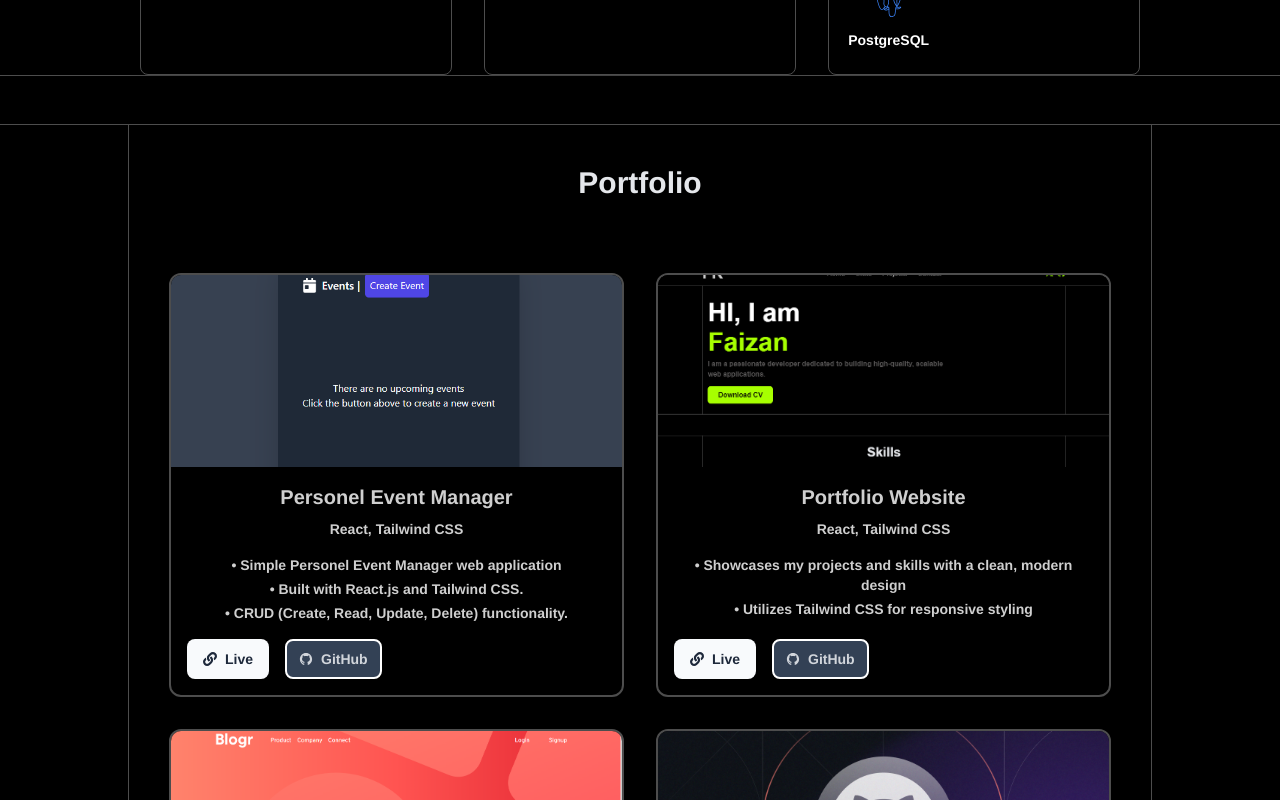
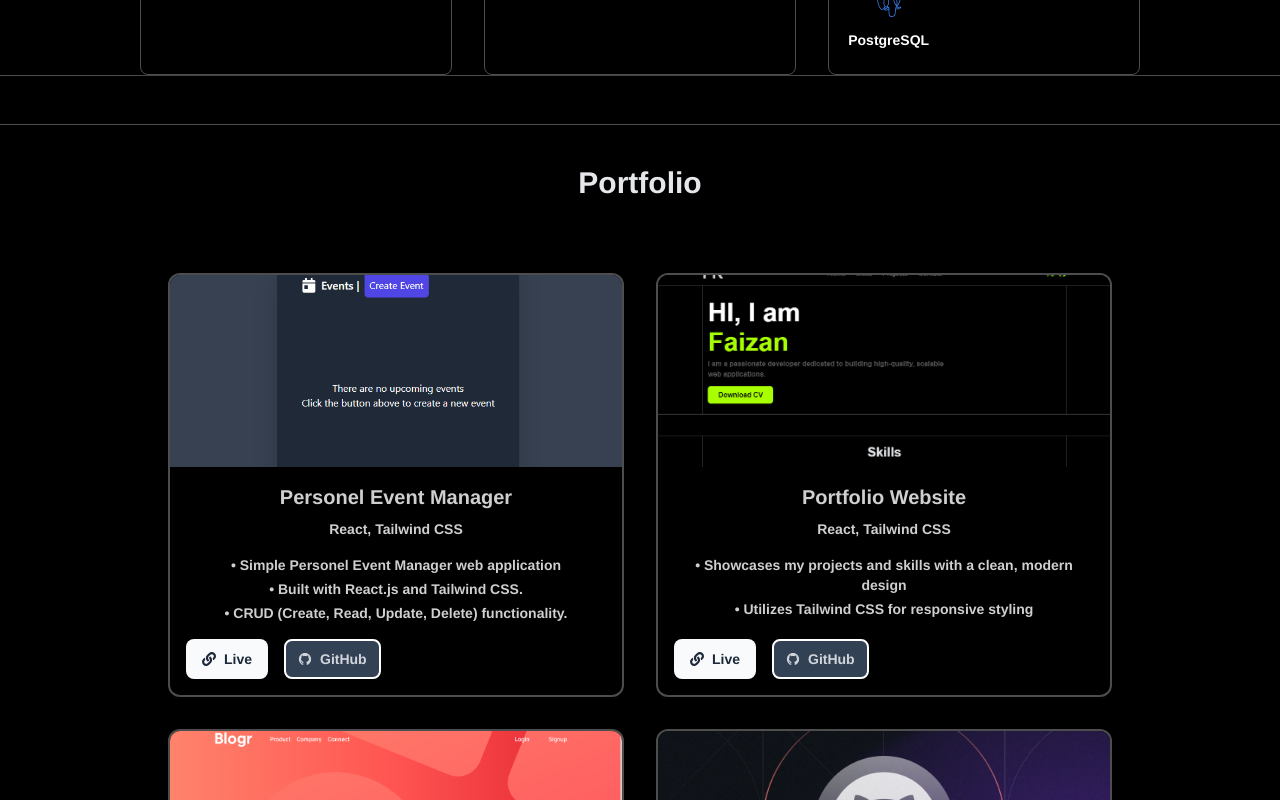
Before and after one commit to faizanr27/react-portfolio, a React (Vite) app: page / in a window 1280 px wide. Shown: the part 740-1540 px from the top of the page. Built offline with nearby package versions, Linux system fonts and the light colour scheme.

Commit message:
Update Projects.jsx

```diff
--- a/src/components/Projects.jsx
+++ b/src/components/Projects.jsx
@@ -68,7 +68,7 @@ const Projects = () => {
 
     return (
       <section id="projects" className="bg-dark text-white border-y-custom border-cuscol max-w-full mb-24 md:mb-12">
-        <div className="container mx-auto text-center py-10 border-x-custom border-cuscol max-w-[95%] lg:max-w-[80%]">
+        <div className="container mx-auto text-center py-10 max-w-[95%] lg:max-w-[80%]">
         <h2 className="text-3xl font-bold text-gray-200 mb-8 text-center">
       Portfolio
     </h2>
```
